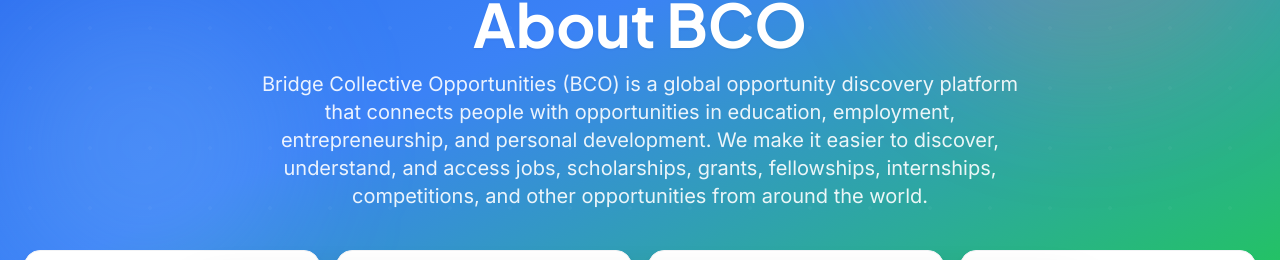
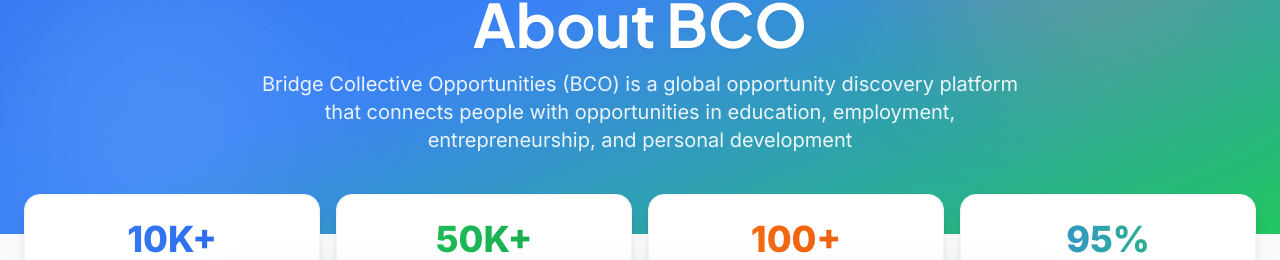
Before and after one commit to JoshuaK-gif/bridge-collective-opportunities, a React (Vite) app: page /about in a window 1280 px wide. Shown: the part 449-709 px from the top of the page. Built offline with nearby package versions, Linux system fonts and the light colour scheme; no server answers.

Commit message:
Shorten About BCO hero subtitle

```diff
--- a/src/pages/About.jsx
+++ b/src/pages/About.jsx
@@ -7,7 +7,7 @@
 
 const defaultContent = {
   hero_title: 'About BCO',
-  hero_subtitle: 'Bridge Collective Opportunities (BCO) is a global opportunity discovery platform that connects people with opportunities in education, employment, entrepreneurship, and personal development. We make it easier to discover, understand, and access jobs, scholarships, grants, fellowships, internships, competitions, and other opportunities from around the world.',
+  hero_subtitle: 'Bridge Collective Opportunities (BCO) is a global opportunity discovery platform that connects people with opportunities in education, employment, entrepreneurship, and personal development',
   stats: [
     { value: '10K+', label: 'Opportunities' },
     { value: '50K+', label: 'Active Users' },
```
